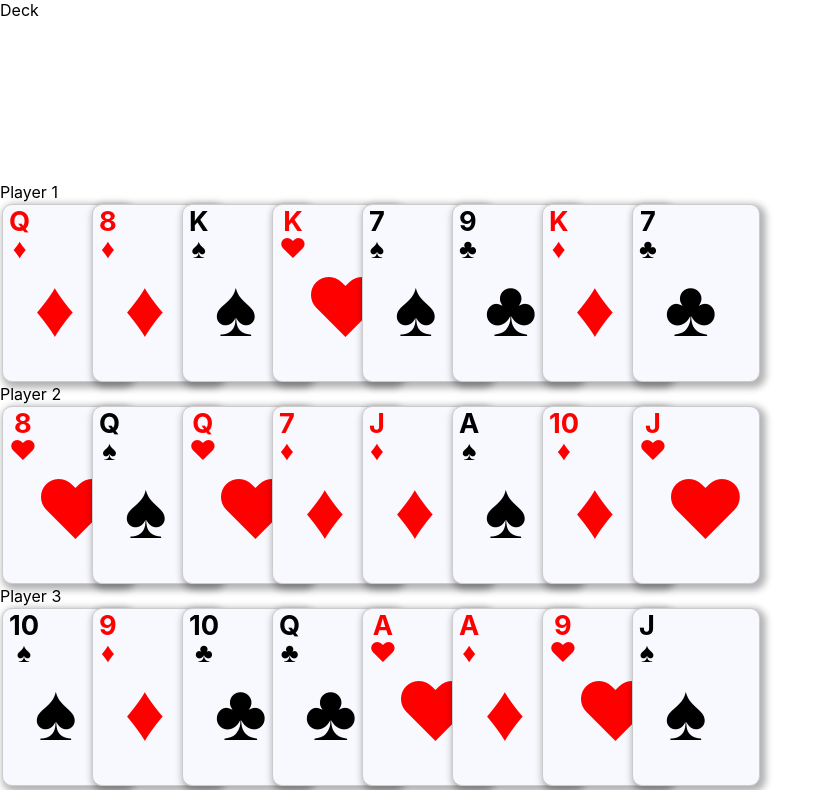
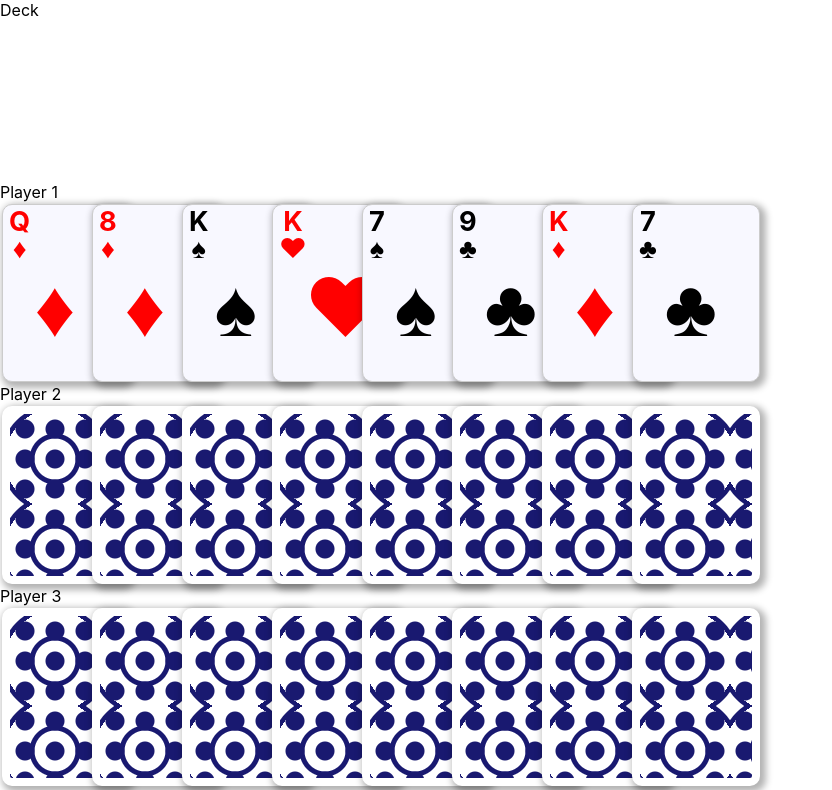
Before and after one commit to chekkan/twenty-eight, a React (Create React App) app: page / in a window 1280 px wide. Shown: the top 790 px of the page, without its empty margins (0-832 px from the left). Built offline with nearby package versions, Linux system fonts and the light colour scheme.

Commit message:
hide all but the first hand

```diff
--- a/src/components/Board.js
+++ b/src/components/Board.js
@@ -31,12 +31,15 @@ class UnStyledBoard extends React.Component {
     return (
       <div className={this.props.className}>
         <Deck cards={this.state.deck} />
-        {this.state.hands.map((hand, index) => (
-          <React.Fragment key={index}>
-            <div>Player {index + 1}</div>
-            <Hand cards={hand} />
-          </React.Fragment>
-        ))}
+        {this.state.hands.map((hand, index) => {
+          const hidden = index !== 0;
+          return (
+            <React.Fragment key={index}>
+              <div>Player {index + 1}</div>
+              <Hand cards={hand} hidden={hidden} />
+            </React.Fragment>
+          );
+        })}
       </div>
     );
   }
--- a/src/components/Card.js
+++ b/src/components/Card.js
@@ -42,7 +42,7 @@ const HiddenCard = styled.div`
   background-position: 0 0;
 `;
 
-export const Card = styled(({ face, suit, hidden = false, className }) => {
+export const Card = styled(({ face, suit, hidden = true, className }) => {
   return hidden ? (
     <HiddenCard />
   ) : (
--- a/src/components/Hand.js
+++ b/src/components/Hand.js
@@ -2,26 +2,22 @@ import React from "react";
 import styled from "@emotion/styled/macro";
 import { Card } from "./Card";
 
-export const Hand = styled(({ cards, className }) => {
+export const Hand = styled(({ cards, hidden = true, className }) => {
   return (
     <div className={className}>
       {cards.map(({ face, suit }) => (
         <div className="card-container" key={`${face}.${suit}`}>
-          <Card face={face} suit={suit} className="card" />
+          <Card face={face} suit={suit} className="card" hidden={hidden} />
         </div>
       ))}
     </div>
   );
 })`
-  //   overflow: auto;
   height: 182px;
   display: flex;
   flex-direction: row;
-  //   align-content: stretch;
   .card-container {
     width: calc(100% / 8 - 8px);
     max-width: 90px;
   }
-  .card {
-  }
 `;
```
